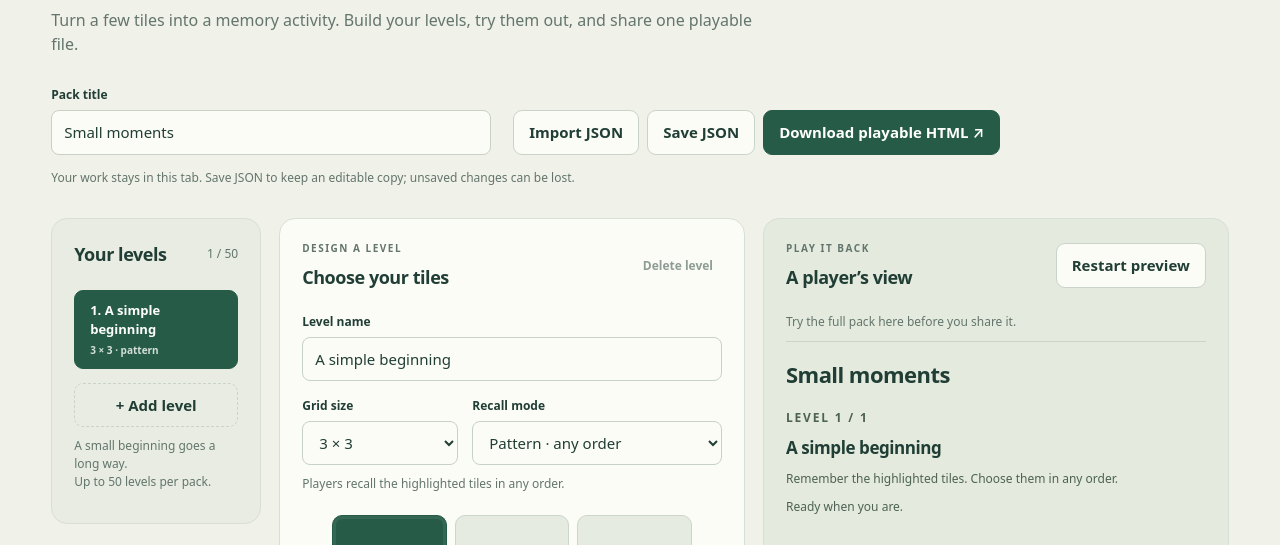
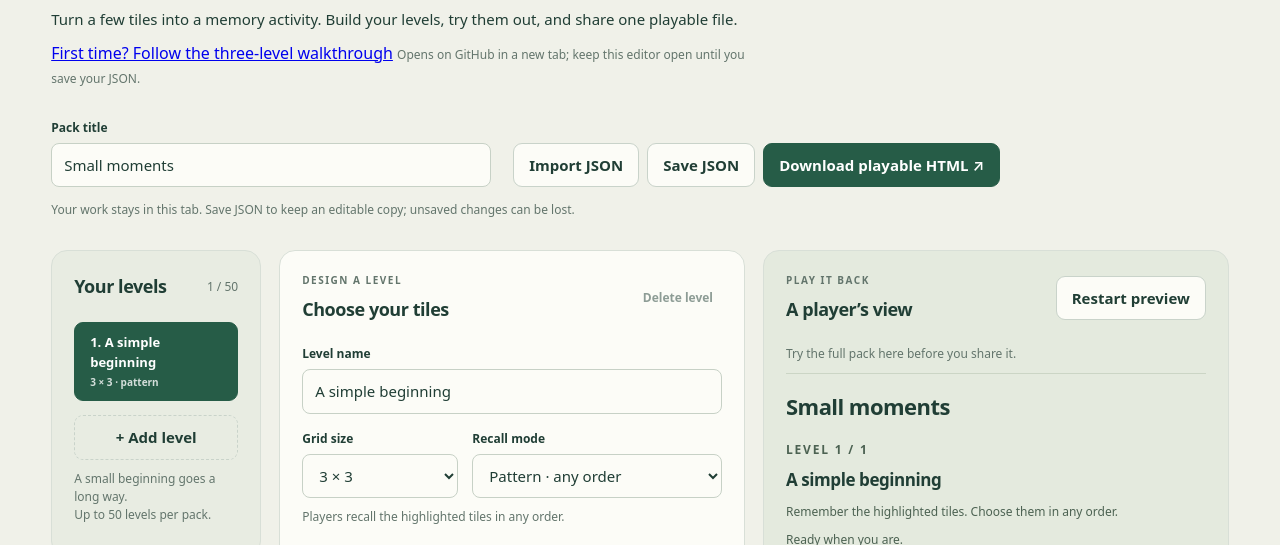
Before and after one commit to CinEmin/recallkit, a plain HTML site: page docs/index.html in a window 1280 px wide. Shown: the part 202-747 px from the top of the page. Drawn offline with Linux system fonts and the light colour scheme.

Commit message:
Link first-time authors to existing walkthrough from editor

```diff
--- a/docs/index.html
+++ b/docs/index.html
@@ -39,7 +39,7 @@ SOFTWARE.
 <body>
 <header class="topbar"><a class="brand" href="#"><span class="brand-mark" aria-hidden="true">▦</span> RecallKit <span class="badge">PROTOTYPE</span></a><span class="local-note">● Offline by design</span></header>
 <main class="workspace">
-  <section class="intro"><p class="eyebrow">A LITTLE PATTERN. A MOMENT OF FOCUS.</p><h1>Make something memorable.</h1><p>Turn a few tiles into a memory activity. Build your levels, try them out, and share one playable file.</p></section>
+  <section class="intro"><p class="eyebrow">A LITTLE PATTERN. A MOMENT OF FOCUS.</p><h1>Make something memorable.</h1><p>Turn a few tiles into a memory activity. Build your levels, try them out, and share one playable file.</p><p><a href="https://github.com/CinEmin/recallkit/blob/main/docs/create-memory-activity.md" target="_blank" rel="noopener noreferrer">First time? Follow the three-level walkthrough</a> <span class="small">Opens on GitHub in a new tab; keep this editor open until you save your JSON.</span></p></section>
   <div class="toolbar"><div><label for="pack-title">Pack title</label><input id="pack-title" maxlength="80" value="Small moments" autocomplete="off"></div><div class="toolbar-actions"><button id="import-button">Import JSON</button><input id="import-file" type="file" accept=".json,application/json" hidden><button id="export-json">Save JSON</button><button id="export-html" class="primary">Download playable HTML ↗</button></div></div>
   <p id="message" class="message" role="status" aria-live="polite">Your work stays in this tab. Save JSON to keep an editable copy; unsaved changes can be lost.</p>
   <div class="studio">
```
